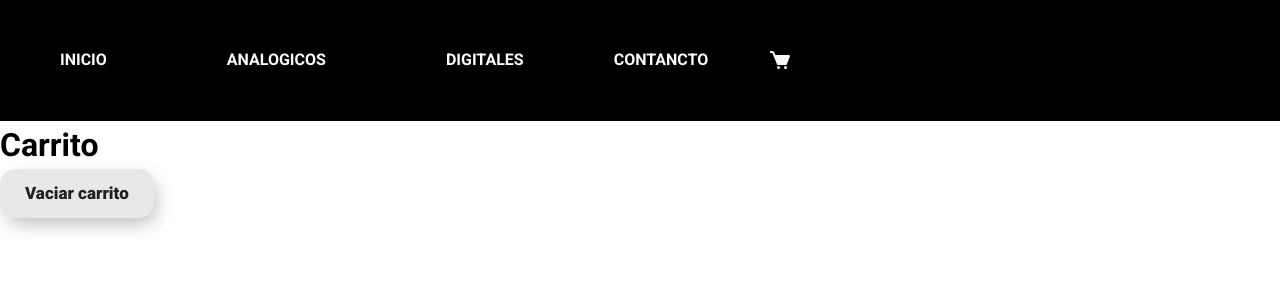
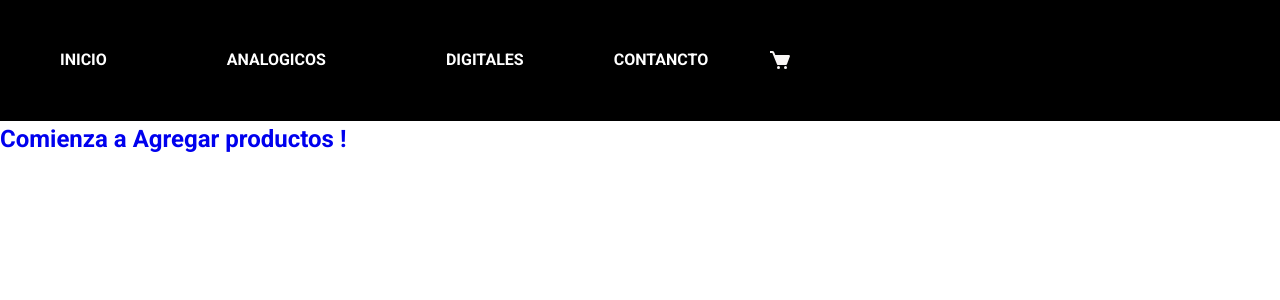
Before and after one commit to Abel9013/valenzuela-ecomerce-racar, a React (Vite) app: page /cart in a window 1280 px wide. Shown: the top 300 px of the page. Built offline with nearby package versions, Linux system fonts and the light colour scheme.

Commit message:
add numberCart

```diff
--- a/src/components/Cart/Cart.jsx
+++ b/src/components/Cart/Cart.jsx
@@ -1,27 +1,41 @@
 import React from 'react'
 import { useCartContext } from '../CartContext/CartContext'
+import { Link } from 'react-router-dom'
 
 const Cart = () => {
-  const { cartList, emptyCart } =useCartContext();
+  const { cartList, emptyCart, deleteItem, total } =useCartContext();
   return (
+    <div>
+      {cartList && cartList.length ?
         <>
               <div>
-      <h2>Carrito</h2>
                 <ul>
                   {
-        cartList.map( item => (
-            <div>
+                  cartList.map( (item) => (
+                      <div key={item.id}>
 
-              <li  key={item.id}> <p>Elegiste:{item.quantity} {item.name}  Precio:{item.price}</p></li>
+                        <li  >
+                              <p>Elegiste:{item.quantity} {item.name}  Precio:{item.price}
+                                <button onClick={()=>deleteItem(item.id)} > X </button>
+                              </p>
+                        </li>
+
                       </div>
-
                     ))
                   }
                 </ul>
+                <h3>Total: {total()}</h3>
+                <button onClick={emptyCart}>Vaciar carrito</button>
+              </div>
+      </>
+      :
+      <>
 
+      <Link to="/" > <h3>Comienza a Agregar productos !</h3></Link>
+      </>
+
+                }
     </div>
-      <button onClick={emptyCart}>Vaciar carrito</button>
-    </>
   )
 }
 
--- a/src/components/CartContext/CartContext.jsx
+++ b/src/components/CartContext/CartContext.jsx
@@ -23,12 +23,24 @@ const CartContextProvider = ({children}) => {
     const emptyCart = () => {
       setCartList([]);
     }
+    const deleteItem = (id)=>{
+      setCartList(cartList.filter((prod) => prod.id !== id));
 
+    }
+    const total = () => {
+      return cartList.reduce((counter, prod) => counter = counter + (prod.price * prod.quantity),0)
+    }
+    // const prodCart = ()=>{
+    //   return cartList.length;
+    // }
   return (
     <CartContext.Provider value ={{
       emptyCart,
       cartList,
-      applyCart
+      applyCart,
+      deleteItem,
+      total
+      // prodCart
     }} >
         {children}
     </CartContext.Provider>
--- a/src/components/ItemCount/ItemCount.jsx
+++ b/src/components/ItemCount/ItemCount.jsx
@@ -18,6 +18,7 @@ const ItemCount = ({stock,initial, onAdd}) => {
     }
     const addToCart = ()=>{
         onAdd(count);
+
     }
 
   return (
--- a/src/components/ItemDetail/ItemDetail.jsx
+++ b/src/components/ItemDetail/ItemDetail.jsx
@@ -4,7 +4,7 @@ import { useCartContext } from '../CartContext/CartContext';
 import ItemCount from '../ItemCount/ItemCount';
 
 const ItemDetail = ({prod}) => {
-    const{applyCart, cartList}= useCartContext()  ;
+    const{applyCart, cartList}= useCartContext([])  ;
     const[toCart, setToCart] = useState(true);
     const onAdd = (count)=>{
         // console.log(`La cantidad es ${count}`);
@@ -20,6 +20,7 @@ const ItemDetail = ({prod}) => {
             </div>
             <div className="card__body">
                 <h3>{prod.name}</h3>
+                <h4>{prod.price}</h4>
                 <p>{prod.description}</p>
             </div>
 
--- a/src/components/NavBar/NavBar.jsx
+++ b/src/components/NavBar/NavBar.jsx
@@ -1,7 +1,9 @@
 import CartWidget from "../cartWidget/CartWidget";
 import { Link } from 'react-router-dom'
+// import { useCartContext } from "../CartContext/CartContext";
+import NumberCart from "./NumberCart";
 const NavBar = () => {
-    // console.log('es es es este');
+    console.log(NumberCart);
   return (
     <>
       <header className="header">
@@ -25,9 +27,9 @@ const NavBar = () => {
                     <a href="##" className="header__link">
                         Contancto
                     </a>
-                    <Link to="/cart" >
+                    <Link to="/cart" > {NumberCart}
                     <a href="##" className="header__link carrito">
-                        <CartWidget />
+                     <CartWidget />
                     </a>
                     </Link>
                 </div>
--- /dev/null
+++ b/src/components/NavBar/NumberCart.jsx
@@ -0,0 +1,13 @@
+import React, { useState } from 'react'
+import { useCartContext } from '../CartContext/CartContext'
+const NumberCart = () => {
+    const { cartList } =useCartContext();
+    const [number, setNumber] = useState(0);
+    console.log(cartList.length);
+    setNumber(cartList.length);
+  return (
+    <h3>{number}</h3>
+  )
+}
+
+export default NumberCart
--- a/src/components/cartWidget/CartWidget.jsx
+++ b/src/components/cartWidget/CartWidget.jsx
@@ -3,7 +3,7 @@ import carrito from '../../imagenes/bx-cart.svg' ;
 const CartWidget = () => {
   return (
     <>
-     <img src={carrito} alt="carrito" />
+      <img src={carrito} alt="carrito" />
     </>
   )
 }
--- /dev/null
+++ b/src/components/cartWidget/prueba.js
@@ -0,0 +1,2 @@
+let arr = ["adasds", "asdasdasd", "asdasdas"];
+console.log(arr.length);
```
Lines whose indentation alone changed are shown as unchanged.
